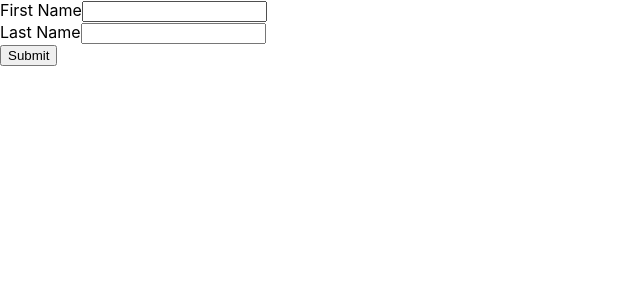
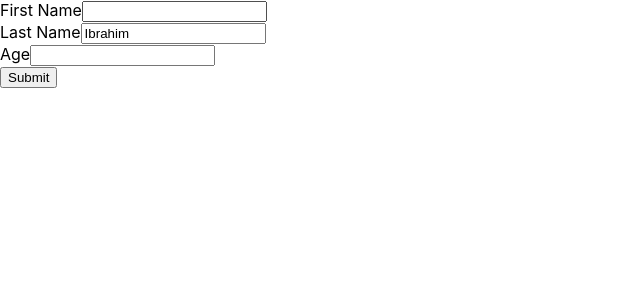
Before and after one commit to ShahzaibIbrahim/dynamic-forms, a React (Create React App) app: page / in a window 1280 px wide. Shown: the top 300 px of the page, without its empty margins (0-640 px from the left). Built offline with nearby package versions, Linux system fonts and the light colour scheme.

Commit message:
Managing State at top level

```diff
--- a/src/components/UI/Controls/Field.js
+++ b/src/components/UI/Controls/Field.js
@@ -1,11 +1,10 @@
-import { useState } from "react";
 
 const Field = (props) => {
-  const [fieldValue, setFieldValue] = useState(); // Is this even needed? Will Decide Later
-  const { id, label, type, name, handleChange} = props;
+  //const [fieldValue, setFieldValue] = useState(); // Is this even needed? Will Decide Later
+  const { id, label, type, name, handleChange, value} = props;
 
+  console.log("Field Component");
   const fieldChangeHandler = (event) => {
-    setFieldValue(event.target.value)
     handleChange(name,event.target.value)
   };
 
@@ -16,7 +15,7 @@ const Field = (props) => {
         type={type}
         id={id}
         onChange={fieldChangeHandler}
-        value={fieldValue}
+        value={value || ''}
       />
     </div>
   );
--- a/src/components/UI/Forms/Form.js
+++ b/src/components/UI/Forms/Form.js
@@ -1,38 +1,52 @@
-import React from "react";
+import React, { useState } from "react";
 import Field from "../Controls/Field";
 
 const formData = [
-  { id: "firstName", label: "First Name", type: "text", name: 'firstName' },
-  { id: "lastName", label: "Last Name", type: "text", name: 'lastName' },
+  { id: "firstName", label: "First Name", type: "text"},
+  { id: "lastName", label: "Last Name", type: "text", value: "Ibrahim"},
+  { id: "age", label: "Age", type: "number"},
 ];
 
-let fieldData = new Map();
 
 const Form = (props) => {
+  const [fieldList, setFieldList] = useState(formData);
+
+  console.log('Form');
+
   const submitFormHandler = (event) => {
     event.preventDefault();
 
     console.log('Submitting Data');
     // Might Remove Disabled Fields Later
-    console.log(Object.fromEntries(fieldData));
+
+    let submitData = new Map();
+    for(const field of fieldList) {
+        submitData.set(field.id, field.value ? field.value : '');
+    }
+    console.log(Object.fromEntries(submitData));
   };
 
-  const fieldChangeHanlder = (name, value) => {
+  const fieldChangeHanlder = (id, value) => {
+    const changeFieldIndex = fieldList.findIndex(x => x.id === id);
 
-    fieldData.set(name, value);
-    console.log(fieldData);
+    let updatedFieldList = [...fieldList];
+    updatedFieldList[changeFieldIndex].value = value;
+
+    setFieldList(updatedFieldList);
+    console.log(updatedFieldList);
   }
 
   return (
     <form onSubmit={submitFormHandler}>
-      {formData.map((data) => (
-        <div key={data.key} className="control-group">
+      {fieldList.map((data) => (
+        <div key={data.id} className="control-group">
           <Field
-            key={data.key}
+            key={data.id}
             id={data.id}
             label={data.label}
             type={data.type}
-            name={data.name}
+            name={data.id}
+            value={data.value}
             handleChange={fieldChangeHanlder}
           />
         </div>
```
